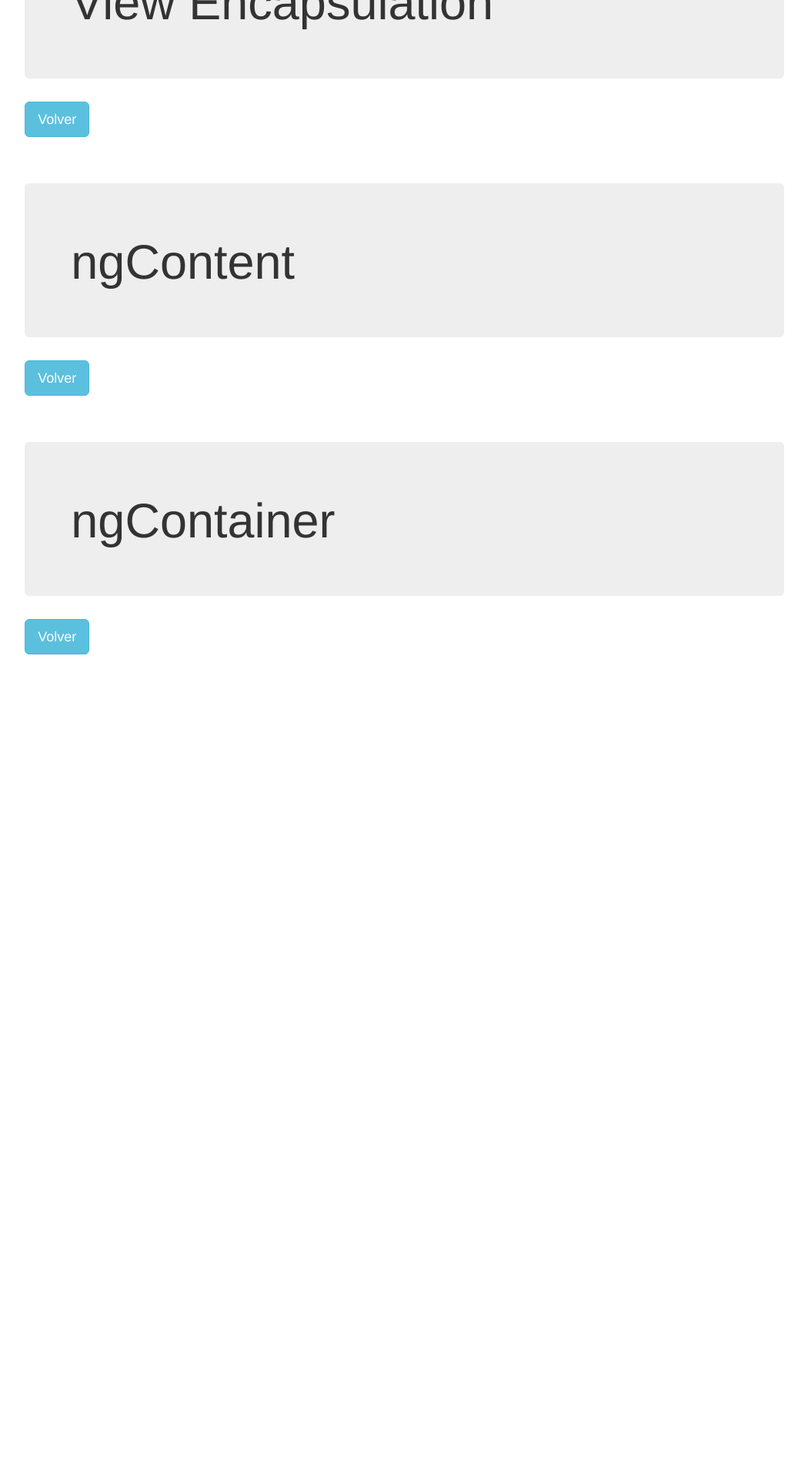
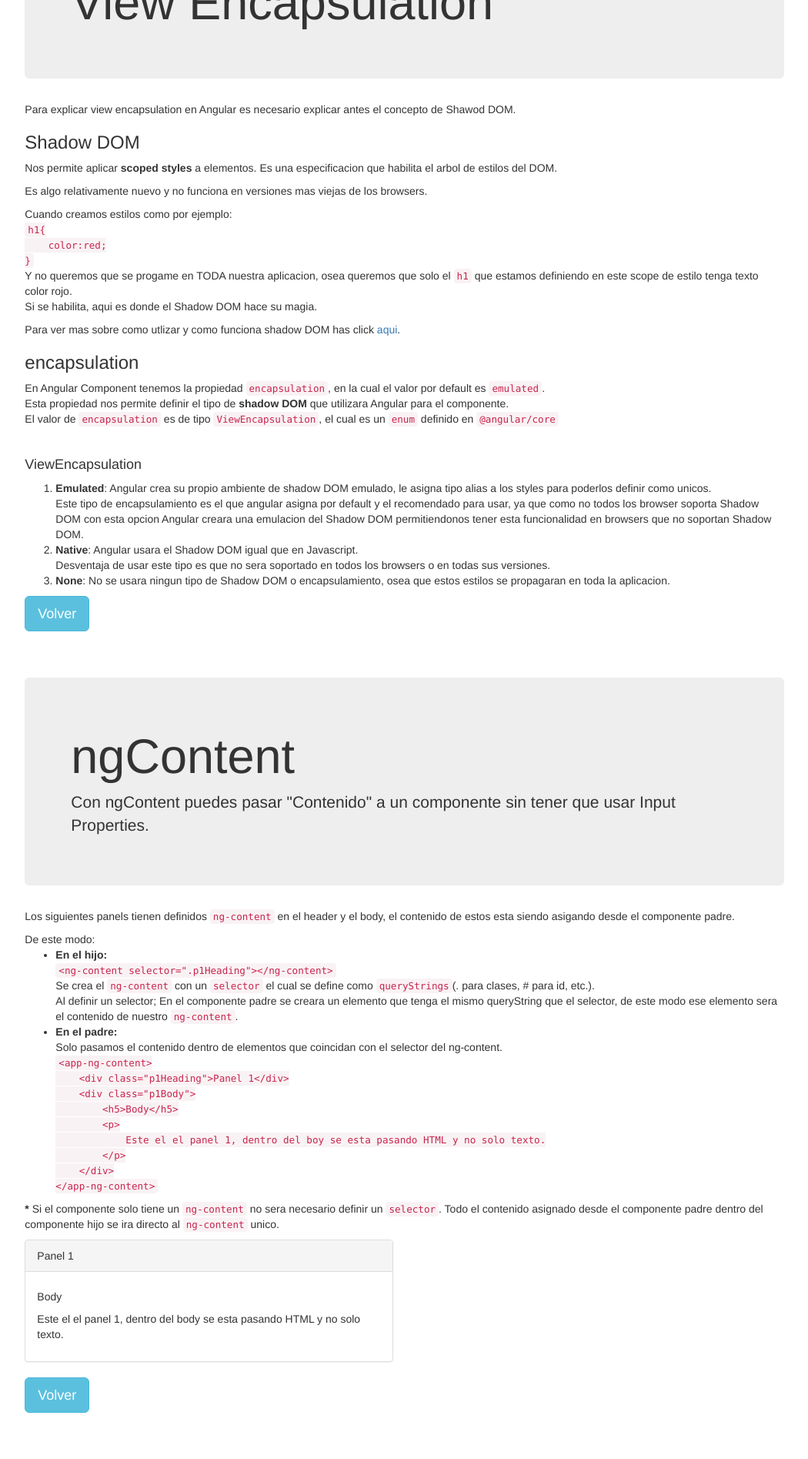
Before and after one commit to cristinakity/EstudiandoAngular, an Angular app: page /building-reusable-components in a window 1280 px wide. Shown: the part 7600-9495 px from the top of the page at 77% size, without its empty margins (221-1271 px from the left). Before the commit the page ends 8490 px from the top, so only its background shows below. Built offline with nearby package versions, Linux system fonts and the light colour scheme.

Commit message:
View Encapsulation & ng-content

```diff
--- a/src/app/building-reusable-components/building-reusable-components.component.html
+++ b/src/app/building-reusable-components/building-reusable-components.component.html
@@ -50,8 +50,7 @@
                 <a class="btn btn-lg btn-info" [routerLink]="['./']" fragment="styles"><br>Styles</a>
             </div>
             <div class="col-sm-2">
-                <a class="btn btn-lg btn-info" [routerLink]="['./']"
-                    fragment="vie-encapsulation">View<br>Encapsulation</a>
+                <a class="btn btn-lg btn-info" [routerLink]="['./']" fragment="view-encapsulation">View<br>Encapsulation</a>
             </div>
             <div class="col-sm-2">
                 <a class="btn btn-lg btn-info" [routerLink]="['./']" fragment="app-ng-content"><br>ngContent</a>
@@ -122,7 +121,17 @@
 <a class="btn btn-lg btn-info" [routerLink]="['./']" fragment="top">Volver</a>
 <br>
 <div id="app-ng-content"></div>
-<app-ng-content></app-ng-content>
+<app-ng-content>
+    <div class="p1Heading">Panel 1</div>
+    <div class="p1Body">
+        <h5>
+            Body
+        </h5>
+        <p>
+            Este el el panel 1, dentro del body se esta pasando HTML y no solo texto.
+        </p>
+    </div>
+</app-ng-content>
 <a class="btn btn-lg btn-info" [routerLink]="['./']" fragment="top">Volver</a>
 <br>
 <div id="app-ng-container"></div>
--- a/src/app/building-reusable-components/ng-content/ng-content.component.html
+++ b/src/app/building-reusable-components/ng-content/ng-content.component.html
@@ -3,5 +3,47 @@
 <br />
 <div class="jumbotron">
   <h1>ngContent</h1>
-  <p></p>
+  <p>Con ngContent puedes pasar "Contenido" a un componente sin tener que usar Input Properties.</p>
 </div>
+<p>
+  Los siguientes panels tienen definidos <code>ng-content</code> en el header y el body, el contenido de estos esta siendo asigando desde el componente padre.
+  <br>
+</p>
+  De este modo:
+  <ul>
+    <li><strong>En el hijo:</strong>
+      <br><code>&lt;ng-content selector=".p1Heading"&gt;&lt;/ng-content&gt;</code>
+      <br>Se crea el <code>ng-content</code> con un <code>selector</code> el cual se define como <code>queryStrings</code>(. para clases, # para id, etc.).
+      <br>Al definir un selector; En el componente padre se creara un elemento que tenga el mismo queryString que el selector, de este modo ese elemento sera el contenido de nuestro <code>ng-content</code>.
+    </li>
+    <li><strong>En el padre:</strong>
+      <br>Solo pasamos el contenido dentro de elementos que coincidan con el selector del ng-content.
+      <br>
+      <code>
+      &lt;app-ng-content&gt;
+      <br>&nbsp;&nbsp;&nbsp;&nbsp;&lt;div class="p1Heading"&gt;Panel 1&lt;/div&gt;
+      <br>&nbsp;&nbsp;&nbsp;&nbsp;&lt;div class="p1Body"&gt;
+      <br>&nbsp;&nbsp;&nbsp;&nbsp;&nbsp;&nbsp;&nbsp;&nbsp;&lt;h5&gt;Body&lt;/h5&gt;
+      <br>&nbsp;&nbsp;&nbsp;&nbsp;&nbsp;&nbsp;&nbsp;&nbsp;&lt;p&gt;
+      <br>&nbsp;&nbsp;&nbsp;&nbsp;&nbsp;&nbsp;&nbsp;&nbsp;&nbsp;&nbsp;&nbsp;&nbsp;Este el el panel 1, dentro del boy se esta pasando HTML y no solo texto.
+      <br>&nbsp;&nbsp;&nbsp;&nbsp;&nbsp;&nbsp;&nbsp;&nbsp;&lt;/p&gt;
+      <br>&nbsp;&nbsp;&nbsp;&nbsp;&lt;/div&gt;
+      <br>  &lt;/app-ng-content&gt;
+      </code>
+    </li>
+  </ul>
+  <p>
+    <strong>*</strong> Si el componente solo tiene un <code>ng-content</code> no sera necesario definir un <code>selector</code>.  Todo el contenido asignado desde el componente padre dentro del componente hijo se ira directo al <code>ng-content</code> unico.
+  </p>
+<div class="row">
+  <div class="col-sm-6">
+    <div class="panel panel-default">
+      <div class="panel-heading">
+        <ng-content selector=".p1Heading"></ng-content>
+      </div>
+      <div class="panel-body">
+        <ng-content select=".p1Body"></ng-content>
+      </div>
+    </div>
+  </div>
+</div>
--- a/src/app/building-reusable-components/view-encapsulation/view-encapsulation.component.html
+++ b/src/app/building-reusable-components/view-encapsulation/view-encapsulation.component.html
@@ -5,3 +5,49 @@
   <h1>View Encapsulation</h1>
   <p></p>
 </div>
+<p>Para explicar view encapsulation en Angular es necesario explicar antes el concepto de Shawod DOM.</p>
+<h3>Shadow DOM</h3>
+<p>
+  Nos permite aplicar <strong>scoped styles</strong> a elementos. Es una especificacion que habilita el arbol de estilos
+  del DOM.
+</p>
+<p>
+  Es algo relativamente nuevo y no funciona en versiones mas viejas de los browsers.
+</p>
+<p>Cuando creamos estilos como por ejemplo:
+  <br><code>
+    h1&#123;
+    <br>&nbsp;&nbsp;&nbsp;&nbsp;color:red;
+    <br>&#125;
+  </code>
+  <br>Y no queremos que se progame en TODA nuestra aplicacion, osea queremos que solo el <code>h1</code> que estamos
+  definiendo en este scope de estilo tenga texto color rojo.
+  <br>Si se habilita, aqui es donde el Shadow DOM hace su magia.
+</p>
+<p>
+  Para ver mas sobre como utlizar y como funciona shadow DOM has click <a
+    href="https://developer.mozilla.org/en-US/docs/Web/Web_Components/Using_shadow_DOM" target="_blank"
+    rel="noopener noreferrer">aqui</a>.
+</p>
+<h3>encapsulation</h3>
+<p>
+  En Angular Component tenemos la propiedad <code>encapsulation</code>, en la cual el valor por default es
+  <code>emulated</code>.
+  <br>Esta propiedad nos permite definir el tipo de <strong>shadow DOM</strong> que utilizara Angular para el
+  componente.
+  <br>El valor de <code>encapsulation</code> es de tipo <code>ViewEncapsulation</code>, el cual es un <code>enum</code>
+  definido en <code>@angular/core</code>
+
+</p>
+<br>
+<h4>ViewEncapsulation</h4>
+<ol>
+  <li><strong>Emulated</strong>: Angular crea su propio ambiente de shadow DOM emulado, le asigna tipo alias a los styles para poderlos definir como unicos.
+    <br>Este tipo de encapsulamiento es el que angular asigna por default y el recomendado para usar, ya que como no todos los browser soporta Shadow DOM con esta opcion Angular creara una emulacion del Shadow DOM permitiendonos tener esta funcionalidad en browsers que no soportan Shadow DOM.
+  </li>
+  <li><strong>Native</strong>: Angular usara el Shadow DOM igual que en Javascript.
+    <br>Desventaja de usar este tipo es que no sera soportado en todos los browsers o en todas sus versiones.
+  </li>
+  <li><strong>None</strong>: No se usara ningun tipo de Shadow DOM o encapsulamiento, osea que estos estilos se propagaran en toda la aplicacion.
+  </li>
+</ol>
```
